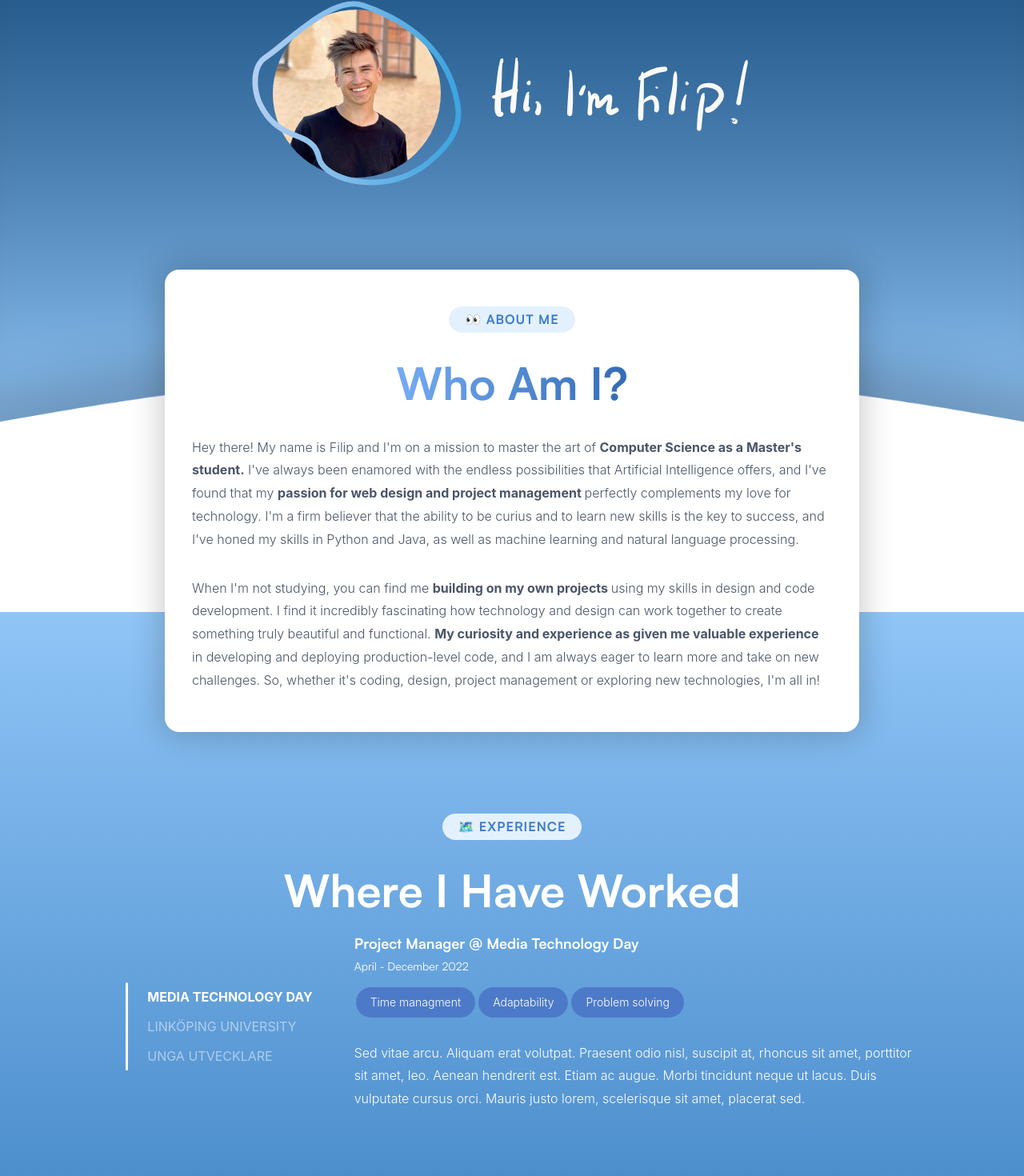
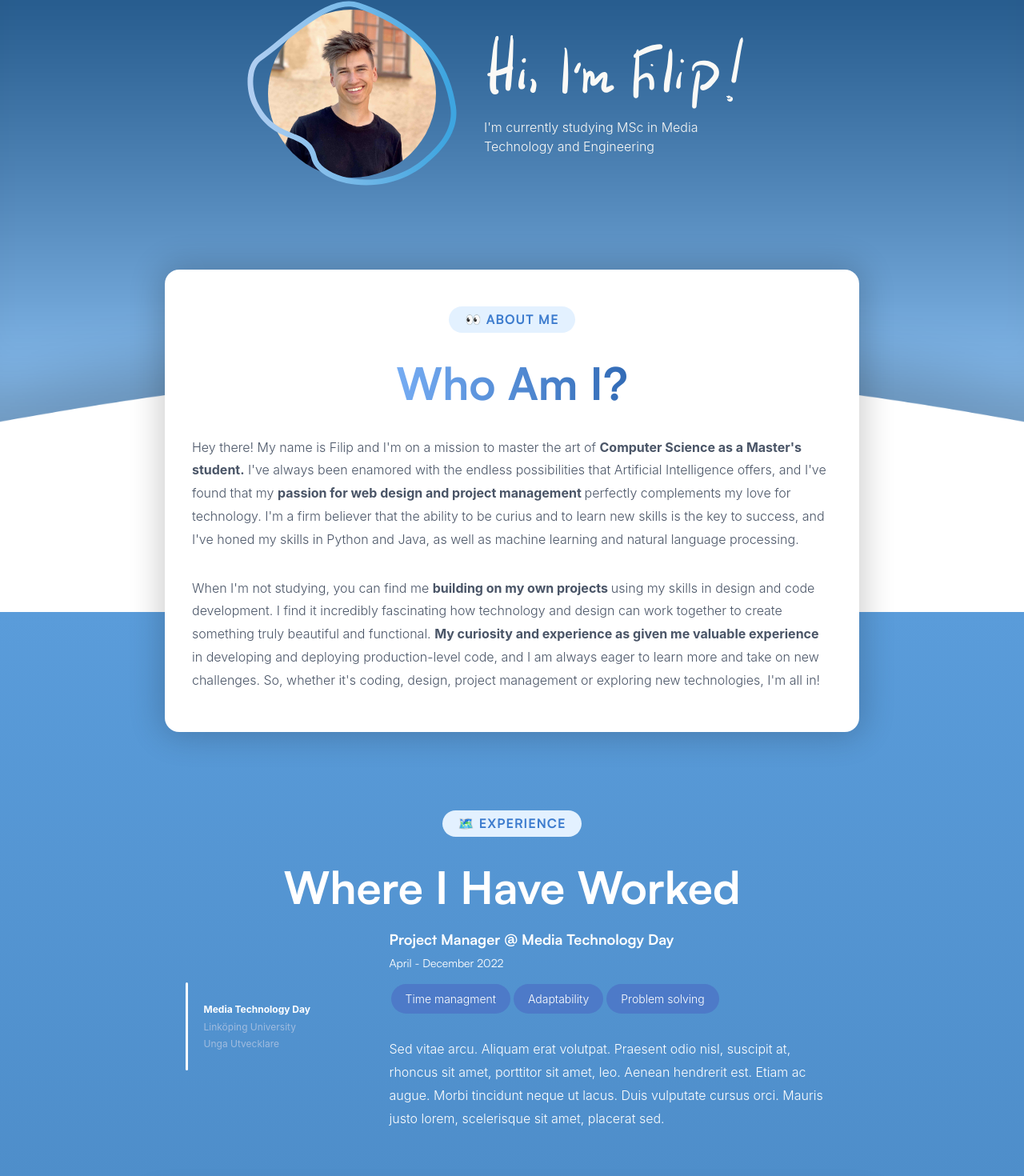
Before and after one commit to Filipbagen/filipbagen.se, a React (Create React App) app: page / in a window 1280 px wide. Shown: the part 183-1653 px from the top of the page at 80% size. Built offline with nearby package versions, Linux system fonts and the light colour scheme; a web font is replaced by a local one.

Commit message:
Design fixes

```diff
--- a/public/index.html
+++ b/public/index.html
@@ -5,7 +5,7 @@
   <meta charset="utf-8" />
   <link rel="icon" href="%PUBLIC_URL%/favicon.ico" />
   <meta name="viewport" content="width=device-width, initial-scale=1" />
-  <meta name="theme-color" content="#F2F9FE" />
+  <meta name="theme-color" content="#164C7F" />
   <link rel="preconnect" href="https://fonts.googleapis.com">
   <link rel="preconnect" href="https://fonts.gstatic.com" crossorigin>
   <link href="https://fonts.googleapis.com/css2?family=Palanquin:wght@700&display=swap" rel="stylesheet">
--- a/src/components/AboutMe.js
+++ b/src/components/AboutMe.js
@@ -44,6 +44,10 @@ const Container = styled.div`
     flex-direction: row;
     width: 100vw;
     margin-top: -200px;
+
+    @media (max-width: 740px) {
+        margin-top: -120px;
+    }
 `
 
 const TextBox = styled.div`
@@ -62,5 +66,9 @@ const TextBox = styled.div`
     & > h1 {
         margin: 0;
         font-size: 56px;
+
+        @media (max-width: 670px) {
+            font-size: 26px;
+        }
     }
 `
--- a/src/components/Experience.js
+++ b/src/components/Experience.js
@@ -44,20 +44,20 @@ const Experience = () => {
                             <p onClick={MTD}
                                 style={{
                                     fontWeight: num === 0 ? 'bold' : 'normal',
-                                    opacity: num === 0 ? 1 : 0.5
-                                }}>MEDIA TECHNOLOGY DAY</p>
+                                    color: num === 0 ? 'white' : '#a0bcdf'
+                                }}>Media Technology Day</p>
 
                             <p onClick={LiU}
                                 style={{
                                     fontWeight: num === 1 ? 'bold' : 'normal',
-                                    opacity: num === 1 ? 1 : 0.5
-                                }}>LINKÖPING UNIVERSITY</p>
+                                    color: num === 1 ? 'white' : '#a0bcdf'
+                                }}>Linköping University</p>
 
                             <p onClick={UU}
                                 style={{
                                     fontWeight: num === 2 ? 'bold' : 'normal',
-                                    opacity: num === 2 ? 1 : 0.5
-                                }}>UNGA UTVECKLARE</p>
+                                    color: num === 2 ? 'white' : '#a0bcdf'
+                                }}>Unga Utvecklare</p>
                         </Buttons>
                     </Test>
 
@@ -90,7 +90,7 @@ const Content = styled.div`
     width: 100vw;
     height: 1200px;
 
-    background: -webkit-linear-gradient(#90C5F7, #1E69B0);
+    background: -webkit-linear-gradient(#5A9CDA, #4684BF);
 
     display: flex;
     flex-direction: column;
@@ -99,8 +99,8 @@ const Content = styled.div`
     margin-top: -150px;
 
     @media (max-width: 670px) {
-        margin-top: -14px;
-        height: 700px;
+        margin-top: -190px;
+        height: 930px;
     }
 `
 
@@ -121,7 +121,7 @@ const Container = styled.div`
 
         @media (max-width: 670px) {
             font-size: 26px;
-            margin-bottom: 30px;
+            margin-bottom: 38px;
         }
     }
 
@@ -135,6 +135,10 @@ const Test = styled.div`
     justify-content: center;
     align-items: center;
     flex-direction: row;
+
+    @media (max-width: 740px) {
+        flex-direction: column-reverse;
+    }
 `
 
 const Test2 = styled.div`
@@ -152,9 +156,14 @@ const Tags = styled.div`
     display: flex;
     flex-direction: row;
     margin-bottom: 30px;
+    overflow: scroll;
 
     @media (max-width: 740px) {
-        flex-wrap: wrap;
+        max-width: 300px;
+    }
+
+    &::-webkit-scrollbar {
+        display: none;
     }
 `
 
@@ -163,20 +172,26 @@ const Buttons = styled.div`
     flex-direction: column;
     position: relative;
 
+    &::-webkit-scrollbar {
+        display: none;
+    }
+
     & > p {
         cursor: pointer;
-        padding: 4px;
         margin: 0;
         transition: .2s;
         color: white;
         transition: .2s;
+        font-size: 12px;
+        border-radius: 6px;
+        width: 200px;
 
         &:hover {
-            background-color: gray;
+            background-color: #4d7ac8;
         }
 
         @media (max-width: 740px) {
-            padding: 0 12px;
+            padding: 8px 8px;
             font-size: 14px;
         }
     }
@@ -185,14 +200,15 @@ const Buttons = styled.div`
         flex-direction: row;
         overflow: scroll;
         white-space: nowrap;
-        width: 100vw;
+        width: 90vw;
         overflow: scroll;
     }
 `
 
 const ProjectContent = styled.div`
     max-width: 700px;
-    margin-left: 48px;
+    margin: 0 32px;
+    height: 250px;
 
     & > h2 {
         margin: 0;
@@ -207,14 +223,11 @@ const ProjectContent = styled.div`
 
     & > p {
         color: white;
-
-        @media (max-width: 740px) {
-            margin: 0 10px;
-        }
+        max-width: 550px;
     }
 
     @media (max-width: 670px) {
-        margin: 28px;
+        margin-top: 28px;
     }
 `
 
@@ -226,7 +239,12 @@ const Line = styled.div`
     margin: 0 20px;
 
     @media (max-width: 740px) {
-        display: none;
+        width: 100%;
+        height: 2px;
+        margin-top: 12px;
+        opacity: .4;
     }
 
+
+
 `
--- a/src/components/HeroSection.js
+++ b/src/components/HeroSection.js
@@ -18,7 +18,11 @@ const HeroSection = () => {
                     <Profile />
                 </Pic>
 
-                <Handwritten src={handwritten} alt="" />
+                <Handwritten>
+                    <img src={handwritten} alt="" />
+                    <p>I'm currently studying MSc in Media Technology and Engineering</p>
+                </Handwritten>
+
             </Intro>
         </Head>
     )
@@ -87,11 +91,26 @@ const Profile = styled.div`
     width: 210px;
 `
 
-const Handwritten = styled.img`
-    height: 100px;
+const Handwritten = styled.div`
     margin-left: 60px;
+    width: 340px;
 
     @media (max-width: 670px) {
+            margin: 0;
+    }
+
+    & > p {
         margin: 0;
+        color: #FAF9F6;
+        line-height: 1.5;
     }
+
+    & > img {
+        height: 100px;
+
+        @media (max-width: 670px) {
+            margin: 0;
+        }
+    }
+
 `
--- a/src/components/ProjectTag.js
+++ b/src/components/ProjectTag.js
@@ -20,11 +20,12 @@ const Tag = styled.p`
     background-color: #4d7ac8;
     border-radius: 32px;
     color: white;
+    white-space: nowrap;
 
-    @media (max-width: 740px) {
+    /* @media (max-width: 740px) {
         padding: 3px 8px;
         font-weight: 400;
         margin: 2px;
         font-size: 12px;
-    }
+    } */
 `
--- a/src/components/Projects.js
+++ b/src/components/Projects.js
@@ -47,7 +47,7 @@ export default Projects
 
 // Style
 const Container = styled.div`
-    background-color: #426490;
+    background: -webkit-linear-gradient(#4684BF, #164C7F);
     padding-top: 50px;
     width: 100vw;
 
--- a/src/components/SmallProject.js
+++ b/src/components/SmallProject.js
@@ -45,25 +45,26 @@ const Container = styled.div`
     height: 230px;
     width: 230px;
     margin: 32px;
-    padding: 12px;
+    padding: 18px;
     border-radius: 12px;
     background-color: white;
     -webkit-box-shadow: 0px 0px 40px 5px rgba(0,0,0,0.2);
     box-shadow: 0px 0px 40px 5px rgba(0,0,0,0.2);
 
     & > h1 {
-        margin: 0;
+        margin: -24px 0 0 0;
         font-size: 52px;
     }
 
     & > h2 {
-        margin: 0;
+        margin-top: -12px;
         font-size: 24px;
     }
 
     & > p {
-        margin: 0;
+        margin-top: -14px;
         font-size: 14px;
+        line-height: 1.5;
     }
 `
 
@@ -71,6 +72,7 @@ const Tags = styled.div`
     color: white;
     display: flex;
     flex-direction: row;
+    margin-left: -6px;
 `
 
 const Links = styled.div`
```
